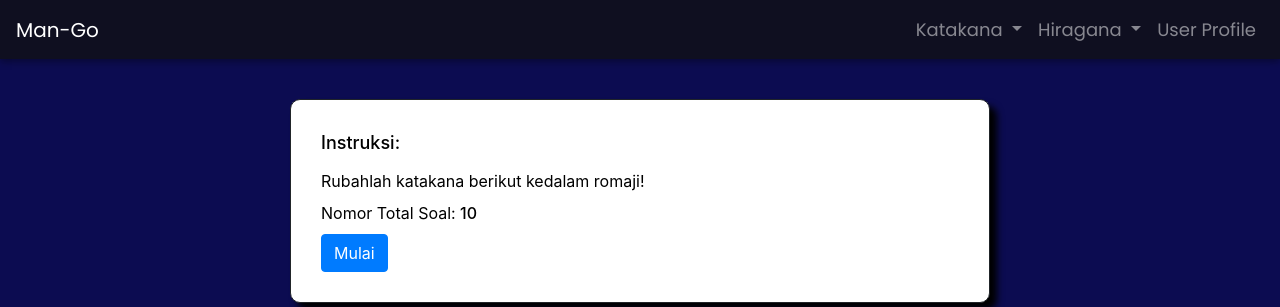
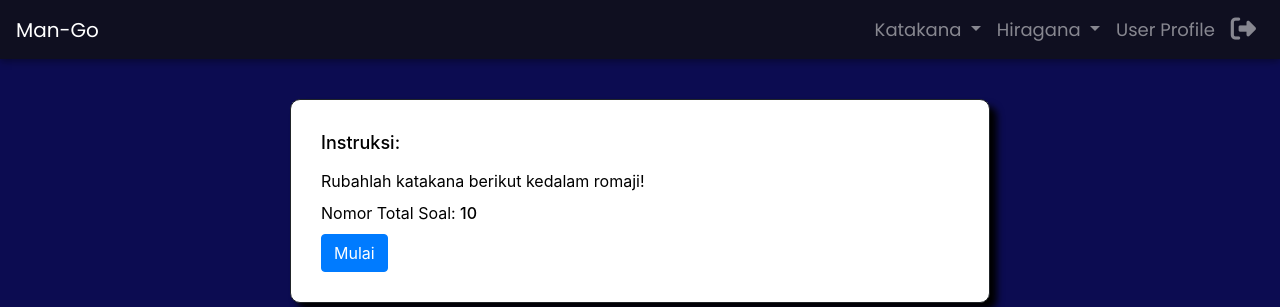
Before and after one commit to AriqF/ManGo, a PHP site: page /ManGo-main/katakanaQuiz1.php in a window 1280 px wide. Shown: the top 307 px of the page. Run offline with PHP 8.4, Linux system fonts and the light colour scheme; some libraries are stand-ins or nearby versions.

Commit message:
Update katakanaQuiz1.php

```diff
--- a/katakanaQuiz1.php
+++ b/katakanaQuiz1.php
@@ -15,12 +15,14 @@
         <!--My css-->
         <link href="src/stylequiz.css" rel="stylesheet">
 
+        <!--Font Kit Icon-->
+        <script src="https://kit.fontawesome.com/6f51fa838f.js" crossorigin="anonymous"></script>
+
         <!--google font-->
         <link rel="preconnect" href="https://fonts.gstatic.com">
         <link href="https://fonts.googleapis.com/css2?family=Montserrat&display=swap" rel="stylesheet">
         <link href="https://fonts.googleapis.com/css2?family=Roboto&display=swap" rel="stylesheet">
         <link href="https://fonts.googleapis.com/css2?family=Poppins&display=swap" rel="stylesheet">
-
     </head>
     <body>
 
@@ -53,7 +55,10 @@
                     </li>
 
                     <li class="nav-item">
-                    <a class="nav-link" href="#">User Profile</a> <!--add userProfile.php later-->
+                      <a class="nav-link" href="userProfile.php">User Profile</a>
+                    </li>
+                    <li class="nav-item">
+                        <a class="nav-link" href="userProfile.php" title="Log Out"><i class="fas fa-sign-out-alt" style="font-size: 1.4em;"></i></a>
                     </li>
                 </ul>
             </div>
@@ -120,5 +125,6 @@
     <script src="src/app3.js"></script>
     </body>
 
+    <script src="https://cdnjs.cloudflare.com/ajax/libs/animejs/2.0.2/anime.min.js"></script>
 
 </html>
```
